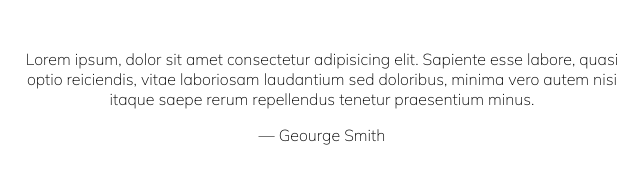
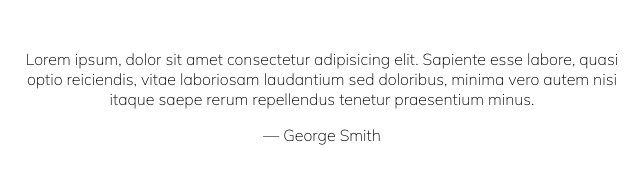
Before and after one commit to GintautasButkus/FRONTEND-Visit-Norway, a plain HTML site: page index.html in a window 1280 px wide. Shown: the part 2512-2706 px from the top of the page, 318-958 px from the left. Drawn offline with Linux system fonts and the light colour scheme.

Commit message:
Spelling corrected in name George

```diff
--- a/index.html
+++ b/index.html
@@ -74,7 +74,7 @@
                 <p>&#8212 Patrick Farell</p>
                 <br>
                 <p>Lorem ipsum, dolor sit amet consectetur adipisicing elit. Sapiente esse labore, quasi optio reiciendis, vitae laboriosam laudantium sed doloribus, minima vero autem nisi itaque saepe rerum repellendus tenetur praesentium minus.</p>
-                <p>&#8212 Geourge Smith</p>
+                <p>&#8212 George Smith</p>
                 <br>
                 <p>Lorem ipsum, dolor sit amet consectetur adipisicing elit. Sapiente esse labore, quasi optio reiciendis, vitae laboriosam laudantium sed doloribus.</p>
                 <p>&#8212 Kevin Blake</p>
```
